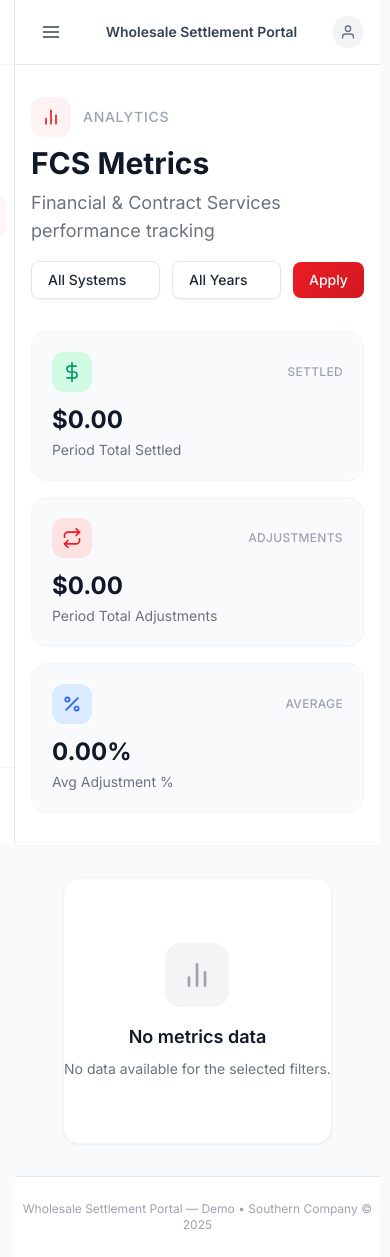
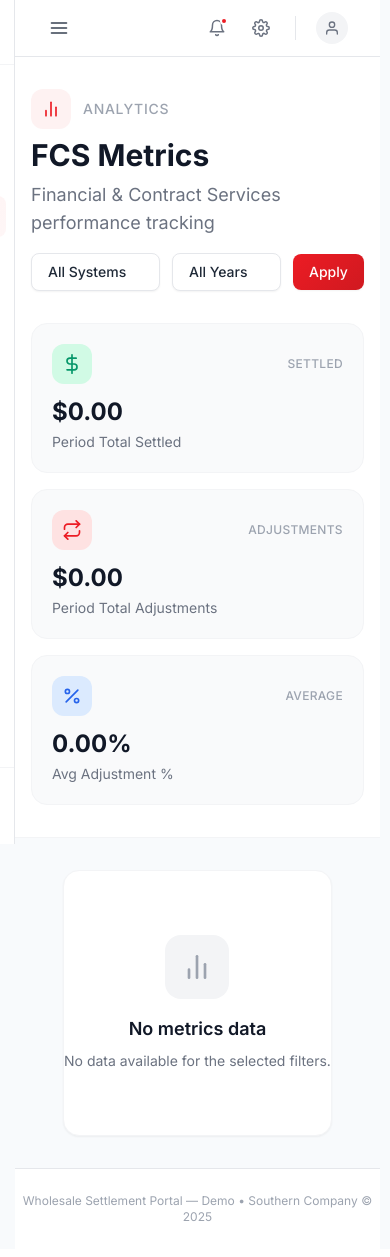
Before and after one commit to jfloyd10/wsp_temp, a Django app: page /metrics/ in a window 390 px wide. After the commit the page ends 1221 px from the top, so only its background shows below. Run offline with Django 5.2, Linux system fonts and the light colour scheme; the visitor is signed in with stand-in values (Sample User, id 1); data that the repository does not hold is empty; some libraries are stand-ins or nearby versions.

Commit message:
Convert to fixed sidebar with top header bar
- Remove collapsible sidebar toggle (sidebar is always expanded at 260px)
- Remove localStorage state persistence and collapse/expand JS
- Add persistent top header bar with: "Wholesale Settlement Portal" title,
  bell notification icon with red dot, settings icon, and user avatar+name
- Top bar sits right of the sidebar, sticky at top of main content
- Sidebar and topbar heights aligned at 57px for visual consistency
- Mobile: sidebar slides in via hamburger, topbar shows hamburger + icons
- Clean up all collapsed-state CSS (tooltips, hidden text, icon-only mode)

https://claude.ai/code/session_013wuArAJn5AqVfkFiuUcCj2

```diff
--- a/portal/static/portal/css/custom.css
+++ b/portal/static/portal/css/custom.css
@@ -6,41 +6,29 @@ html {
     body { overflow-y: scroll; }
 }
 
-/* ========== Sidebar ========== */
+/* ========== Fixed Sidebar ========== */
 
-/* Base sidebar */
 .sidebar {
     position: fixed;
     top: 0;
     left: 0;
     height: 100vh;
+    width: 260px;
     background: #ffffff;
     border-right: 1px solid #e5e7eb;
     display: flex;
     flex-direction: column;
     z-index: 40;
-    transition: width 0.3s cubic-bezier(0.4, 0, 0.2, 1);
     overflow: hidden;
-}
-
-/* Expanded state */
-.sidebar-expanded {
-    width: 260px;
-}
-
-/* Collapsed state */
-.sidebar-collapsed {
-    width: 72px;
 }
 
 /* Header */
 .sidebar-header {
     display: flex;
     align-items: center;
-    justify-content: space-between;
     padding: 16px;
     border-bottom: 1px solid #f3f4f6;
-    min-height: 64px;
+    min-height: 57px;
 }
 
 .sidebar-logo-area {
@@ -310,42 +199,24 @@ html {
     color: #EC1C24;
 }
 
-.sidebar-collapsed .sidebar-logout-btn {
-    opacity: 0;
-    width: 0;
-    overflow: hidden;
-}
+/* ========== Main Content ========== */
 
-.sidebar-collapsed .sidebar-user {
-    justify-content: center;
-    padding: 8px 4px;
-}
-
-/* Main content area */
-.sidebar-main-content {
+.main-content {
     flex: 1;
     min-height: 100vh;
-    transition: margin-left 0.3s cubic-bezier(0.4, 0, 0.2, 1);
+    margin-left: 260px;
     display: flex;
     flex-direction: column;
 }
 
-.sidebar-expanded ~ .sidebar-overlay ~ .sidebar-main-content,
-.sidebar-expanded ~ .sidebar-main-content {
-    margin-left: 260px;
-}
+/* ========== Top Header Bar ========== */
 
-.sidebar-collapsed ~ .sidebar-overlay ~ .sidebar-main-content,
-.sidebar-collapsed ~ .sidebar-main-content {
-    margin-left: 72px;
-}
-
-/* Top bar (mobile only) */
-.sidebar-topbar {
-    display: none;
+.topbar {
+    display: flex;
     align-items: center;
     justify-content: space-between;
-    padding: 12px 16px;
+    padding: 0 24px;
+    min-height: 57px;
     background: #ffffff;
     border-bottom: 1px solid #e5e7eb;
     position: sticky;
@@ -353,8 +224,8 @@ html {
     z-index: 30;
 }
 
-.sidebar-mobile-btn {
-    display: flex;
+.topbar-mobile-btn {
+    display: none;
     align-items: center;
     justify-content: center;
     width: 40px;
@@ -367,11 +238,98 @@ html {
     transition: background 0.15s ease;
 }
 
-.sidebar-mobile-btn:hover {
+.topbar-mobile-btn:hover {
     background: #f3f4f6;
 }
 
-/* Mobile overlay */
+.topbar-left {
+    flex: 1;
+}
+
+.topbar-right {
+    display: flex;
+    align-items: center;
+    gap: 8px;
+}
+
+.topbar-title {
+    font-size: 14px;
+    font-weight: 600;
+    color: #374151;
+    white-space: nowrap;
+}
+
+.topbar-divider {
+    width: 1px;
+    height: 24px;
+    background: #e5e7eb;
+    margin: 0 8px;
+}
+
+.topbar-icon-btn {
+    display: flex;
+    align-items: center;
+    justify-content: center;
+    width: 36px;
+    height: 36px;
+    border-radius: 8px;
+    color: #6b7280;
+    background: transparent;
+    border: none;
+    cursor: pointer;
+    transition: all 0.15s ease;
+    position: relative;
+}
+
+.topbar-icon-btn:hover {
+    background: #f3f4f6;
+    color: #111827;
+}
+
+.topbar-notification-dot {
+    position: absolute;
+    top: 7px;
+    right: 7px;
+    width: 8px;
+    height: 8px;
+    background: #EC1C24;
+    border-radius: 50%;
+    border: 2px solid #ffffff;
+}
+
+.topbar-user {
+    display: flex;
+    align-items: center;
+    gap: 8px;
+    padding: 4px 8px 4px 4px;
+    border-radius: 8px;
+    transition: background 0.15s ease;
+    cursor: default;
+}
+
+.topbar-user:hover {
+    background: #f9fafb;
+}
+
+.topbar-user-avatar {
+    width: 32px;
+    height: 32px;
+    border-radius: 50%;
+    background: #f3f4f6;
+    display: flex;
+    align-items: center;
+    justify-content: center;
+    color: #6b7280;
+}
+
+.topbar-user-name {
+    font-size: 13px;
+    font-weight: 500;
+    color: #374151;
+}
+
+/* ========== Mobile Sidebar Overlay ========== */
+
 .sidebar-overlay {
     display: none;
     position: fixed;
@@ -435,16 +369,26 @@ html {
         pointer-events: auto;
     }
 
-    .sidebar-main-content {
-        margin-left: 0 !important;
+    .main-content {
+        margin-left: 0;
     }
 
-    .sidebar-topbar {
+    .topbar-mobile-btn {
         display: flex;
     }
 
-    .sidebar-toggle-btn {
-        display: none !important;
+    .topbar-user-name {
+        display: none;
+    }
+}
+
+@media (max-width: 639px) {
+    .topbar-title {
+        display: none;
+    }
+
+    .topbar-divider:first-of-type {
+        display: none;
     }
 }
 
--- a/portal/templates/portal/base.html
+++ b/portal/templates/portal/base.html
@@ -44,9 +44,9 @@
 
 <div class="flex min-h-screen">
 
-    <!-- Sidebar -->
-    <aside id="sidebar" class="sidebar sidebar-expanded">
-        <!-- Logo & Toggle -->
+    <!-- Fixed Sidebar -->
+    <aside class="sidebar">
+        <!-- Logo -->
         <div class="sidebar-header">
             <div class="sidebar-logo-area">
                 <img src="{% static 'portal/img/logo.svg' %}" alt="Company Logo"
@@ -55,31 +55,28 @@
                 <div style="display:none;" class="w-9 h-9 rounded-lg bg-brand-500 items-center justify-center text-white font-bold text-sm flex-shrink-0">SC</div>
                 <span class="sidebar-brand-text">Settlement Portal</span>
             </div>
-            <button id="sidebarToggle" class="sidebar-toggle-btn" title="Collapse sidebar">
-                <i data-feather="chevrons-left" class="sidebar-toggle-icon"></i>
-            </button>
         </div>
 
         <!-- Navigation -->
         <nav class="sidebar-nav">
             <div class="sidebar-nav-group">
                 <span class="sidebar-nav-label">Menu</span>
-                <a href="/dashboard/" data-tooltip="Dashboard"
+                <a href="/dashboard/"
                    class="sidebar-link {% if page == 'dashboard' %}sidebar-link-active{% endif %}">
                     <i data-feather="home" class="sidebar-link-icon"></i>
                     <span class="sidebar-link-text">Dashboard</span>
                 </a>
-                <a href="/invoices/" data-tooltip="Invoices"
+                <a href="/invoices/"
                    class="sidebar-link {% if page == 'invoices' %}sidebar-link-active{% endif %}">
                     <i data-feather="file-text" class="sidebar-link-icon"></i>
                     <span class="sidebar-link-text">Invoices</span>
                 </a>
-                <a href="/metrics/" data-tooltip="FCS Metrics"
+                <a href="/metrics/"
                    class="sidebar-link {% if page == 'metrics' %}sidebar-link-active{% endif %}">
                     <i data-feather="bar-chart-2" class="sidebar-link-icon"></i>
                     <span class="sidebar-link-text">FCS Metrics</span>
                 </a>
-                <a href="/capacity/" data-tooltip="Capacity"
+                <a href="/capacity/"
                    class="sidebar-link {% if page == 'capacity' %}sidebar-link-active{% endif %}">
                     <i data-feather="activity" class="sidebar-link-icon"></i>
                     <span class="sidebar-link-text">Capacity</span>
@@ -108,16 +105,36 @@
     <div id="sidebarOverlay" class="sidebar-overlay"></div>
 
     <!-- Main Content Area -->
-    <div id="mainContent" class="sidebar-main-content">
-        <!-- Top Bar (mobile) -->
-        <header class="sidebar-topbar">
-            <button id="mobileMenuBtn" class="sidebar-mobile-btn">
+    <div class="main-content">
+        <!-- Top Header Bar -->
+        <header class="topbar">
+            <!-- Mobile hamburger (shown only on small screens) -->
+            <button id="mobileMenuBtn" class="topbar-mobile-btn">
                 <i data-feather="menu" class="w-5 h-5"></i>
             </button>
-            <h1 class="text-sm font-semibold text-gray-700">Wholesale Settlement Portal</h1>
-            <div class="flex items-center gap-2">
-                <div class="w-8 h-8 rounded-full bg-gray-100 flex items-center justify-center">
-                    <i data-feather="user" class="w-4 h-4 text-gray-500"></i>
+
+            <!-- Left spacer on desktop to balance the layout -->
+            <div class="topbar-left">
+                {% block topbar_left %}{% endblock %}
+            </div>
+
+            <!-- Right section: title + icons -->
+            <div class="topbar-right">
+                <h1 class="topbar-title">Wholesale Settlement Portal</h1>
+                <div class="topbar-divider"></div>
+                <button class="topbar-icon-btn" title="Notifications">
+                    <i data-feather="bell" class="w-[18px] h-[18px]"></i>
+                    <span class="topbar-notification-dot"></span>
+                </button>
+                <button class="topbar-icon-btn" title="Settings">
+                    <i data-feather="settings" class="w-[18px] h-[18px]"></i>
+                </button>
+                <div class="topbar-divider"></div>
+                <div class="topbar-user">
+                    <div class="topbar-user-avatar">
+                        <i data-feather="user" class="w-4 h-4"></i>
+                    </div>
+                    <span class="topbar-user-name">{{ user.username }}</span>
                 </div>
             </div>
         </header>
@@ -135,49 +152,22 @@
 <script>
     feather.replace();
 
-    const sidebar = document.getElementById('sidebar');
-    const mainContent = document.getElementById('mainContent');
-    const sidebarToggle = document.getElementById('sidebarToggle');
+    // Mobile sidebar
+    const sidebar = document.querySelector('.sidebar');
     const mobileMenuBtn = document.getElementById('mobileMenuBtn');
     const sidebarOverlay = document.getElementById('sidebarOverlay');
-    const toggleIcon = sidebarToggle.querySelector('.sidebar-toggle-icon');
 
-    // Restore sidebar state from localStorage
-    const savedState = localStorage.getItem('sidebarCollapsed');
-    if (savedState === 'true') {
-        sidebar.classList.remove('sidebar-expanded');
-        sidebar.classList.add('sidebar-collapsed');
-    }
-
-    // Toggle sidebar (desktop)
-    sidebarToggle.addEventListener('click', () => {
-        const isExpanded = sidebar.classList.contains('sidebar-expanded');
-        if (isExpanded) {
-            sidebar.classList.remove('sidebar-expanded');
-            sidebar.classList.add('sidebar-collapsed');
-            localStorage.setItem('sidebarCollapsed', 'true');
-        } else {
-            sidebar.classList.remove('sidebar-collapsed');
-            sidebar.classList.add('sidebar-expanded');
-            localStorage.setItem('sidebarCollapsed', 'false');
-        }
-        feather.replace();
-    });
-
-    // Mobile menu open
     mobileMenuBtn.addEventListener('click', () => {
         sidebar.classList.add('sidebar-mobile-open');
         sidebarOverlay.classList.add('active');
     });
 
-    // Mobile menu close
     function closeMobileSidebar() {
         sidebar.classList.remove('sidebar-mobile-open');
         sidebarOverlay.classList.remove('active');
     }
     sidebarOverlay.addEventListener('click', closeMobileSidebar);
 
-    // Close mobile sidebar on nav click
     document.querySelectorAll('.sidebar-link').forEach(link => {
         link.addEventListener('click', () => {
             if (window.innerWidth < 1024) closeMobileSidebar();
```
Also changed, not shown: other parts of portal/static/portal/css/custom.css (+3 -154 lines).
